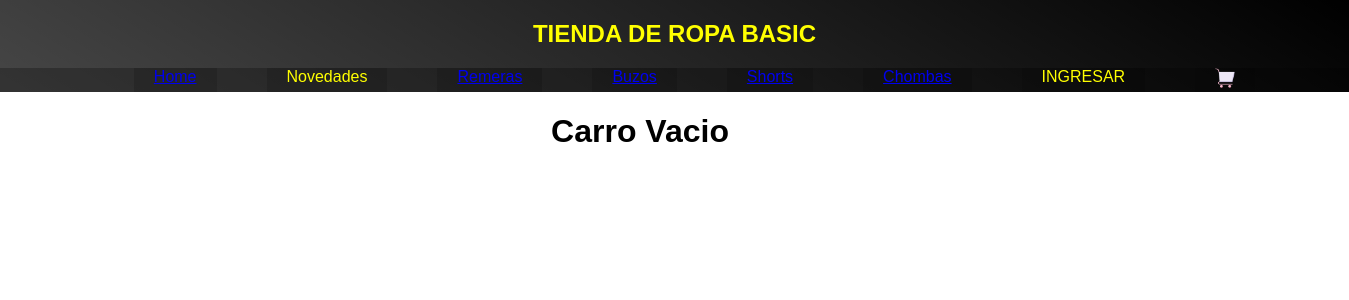
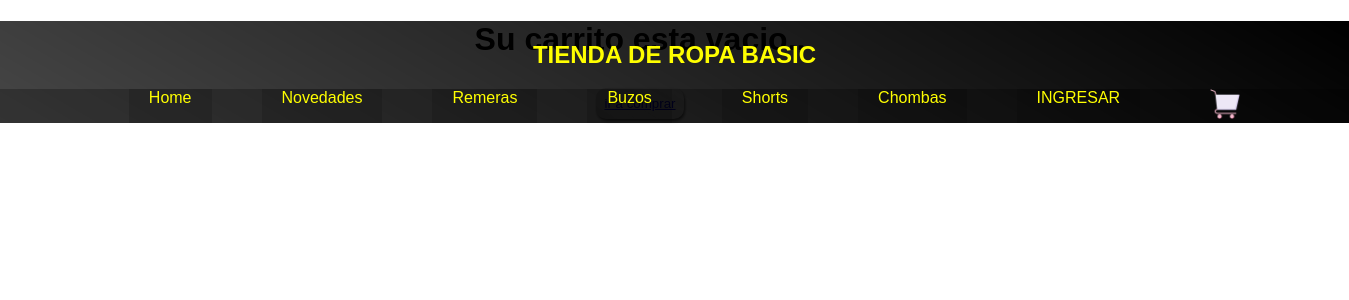
Before and after one commit to valen-ruggieri/React-Proyecto, a React (Create React App) app: page /cart in a window 1280 px wide. Shown: the top 300 px of the page, 1349 px wide, since content can reach past the window. Built offline with nearby package versions, Linux system fonts and the light colour scheme; a web font is replaced by a local one.

Commit message:
Desafio Cart View

```diff
--- a/src/App.css
+++ b/src/App.css
@@ -4,6 +4,7 @@
   background-image: linear-gradient(30deg, rgba(0, 0, 0, 0.727), rgb(0, 0, 0));
 
   width: 1349px;
+  position: fixed;
 }
 .tituloPrinc {
   text-align: center;
@@ -23,6 +24,7 @@
   background-color: rgba(0, 0, 0, 0.145);
 
   padding: 0px 20px;
+
 }
 .subMenu {
   list-style: none;
@@ -94,6 +96,8 @@ h4 {
 }
 
 .itemListContainer {
+  padding-top: 100px;
+
   display: flex;
   flex-wrap: wrap;
   justify-content: center;
@@ -112,6 +116,7 @@ h4 {
 }
 
 .itemDetailContainer {
+  padding: 0;
   display: flex;
   justify-content: center;
   align-items: center;
@@ -136,7 +141,8 @@ h4 {
   width: 300px;
   height: 300px;
   text-align: center;
-  margin: 20px;
+  margin: 70px 0px 0px 20px;
+
 }
 .imgItemDetail {
   width: 280px;
@@ -147,6 +153,7 @@ h4 {
 }
 
 .itemList {
+
   background-image: linear-gradient(
     30deg,
     rgba(194, 194, 194, 0.2),
@@ -167,6 +174,7 @@ h4 {
   position: absolute;
 }
 .itemListCategoria {
+  padding-top: 200px;
   display: flex;
   flex-wrap: nowrap;
 
@@ -179,10 +187,16 @@ h4 {
 
 .carrito {
 
+
   display: flex;
   justify-content: center;
   align-items: center;
+  flex-wrap: wrap;
 
+}
+.carritoContainer{
+  padding-top: 100px;
+ text-align:center;
 }
 .itemCart{
   margin: 20px;
@@ -194,3 +208,25 @@ h4 {
 .imgCart {
   border-radius: 10px;
 }
+.iconCart{
+  margin: 8px 0px 0px 2px;
+  background-color: yellow;;
+  border-radius: 50px;
+  padding: 0px 4px;
+  color: rgb(0, 0, 0);
+  font-size: 12px;
+  font-weight: 1000;
+  position: absolute;
+
+}
+
+.footerCart{
+
+  text-align: center;
+  margin: 20px;
+
+}
+.footerCart button {
+  color: white;
+  background-color: black;
+}
--- a/src/components/Cart.jsx
+++ b/src/components/Cart.jsx
@@ -1,24 +1,48 @@
 import React, { useContext } from "react";
+import { Link } from "react-router-dom";
 import CartItem from "./CartItem";
 import { cartContext } from "./Context";
 
 export default function Cart() {
-  const { cart, clearCart } = useContext(cartContext);
+  const { cart, clearCart, countCartItems } = useContext(cartContext);
+
 
 
   return (
     <>
-      {cart [0] ? (
+      {cart[0] ? (
+        <>
+        <section className="carritoContainer">
+        <h1>Tienes {countCartItems()} items en el carrito</h1>
         <button onClick={() => clearCart()}>Vaciar Carrito</button>
-      ) : (
-        <><h1 className="main">Carro Vacio</h1> </>
-      )}
-
-      <section className="carrito">
+        </section>
+        <section className="carrito">
         {cart.map((element, key) => {
           return <CartItem key={key} element={element} />;
         })}
       </section>
+      <section className="footerCart">
+        <button onClick={() => clearCart()} sty >
+          <Link to={"/listContainer"} onClick={()=>alert("Compra finalizada con exito")} style={{textDecoration : "none", color: "inherit"}}>
+            Finalizar Compra
+            </Link>
+            </button>
+      </section>
+
+
+        </>
+      ) : (
+        <>
+          <div className="main">
+            <h1>Su carrito esta vacio..</h1>
+            <button>
+              <Link to={"/listContainer"}> ir a comprar</Link>
+            </button>
+          </div>
+        </>
+      )}
+
+
     </>
   );
 }
--- a/src/components/CartItem.jsx
+++ b/src/components/CartItem.jsx
@@ -1,19 +1,19 @@
 import React, { useContext } from 'react';
 import { cartContext } from './Context';
 
-export default function CartItem({element,key}) {
+export default function CartItem({element}) {
 
     const {deleteItemCart} = useContext(cartContext)
 
 
   return (
       <>
-      <div id={key} className='itemCart'>
-       <img src={element.item.img} width={250} height={250} className='imgCart' alt={element.item.name}/>
-       <h1>{element.item.nombre}</h1>
-       <h2>Cantidad: {element.cant}u</h2>
-       <h2>Precio por unidad: {element.item.precio}</h2>
-       <h3>Subtotal: {element.cant * element.item.precio}</h3>
+      <div  className='itemCart'>
+       <img src={element.item.img} width={150} height={150} className='imgCart' alt={element.item.name}/>
+       <h4>{element.item.nombre}</h4>
+       <h4>Cantidad: {element.cant}u</h4>
+       <h4>Precio por unidad: {element.item.precio}</h4>
+       <h4>Subtotal: {element.cant * element.item.precio}</h4>
        <h4>cod: {element.item.id}</h4>
        <button onClick={()=> deleteItemCart(element.item.id)}>Eliminar</button>
        </div>
--- a/src/components/CartWidget.jsx
+++ b/src/components/CartWidget.jsx
@@ -1,13 +1,20 @@
-import React from "react";
+import React, { useContext } from "react";
 import logo from "../img/compras.png";
+import { cartContext } from "./Context";
 
 export default function CartWidget() {
+  const { cart, countCartItems } = useContext(cartContext);
+
   return (
     <>
+      <li>
+      <img src={logo} width={"30px"} alt="logo" />
+      {cart[0]?
+      <a className="iconCart">{countCartItems()}</a>
+    :
+    <></>}
 
-
-          <img src={logo} width={"20px"} alt="logo"></img>
-
+      </li>
 
     </>
   );
--- a/src/components/Context.jsx
+++ b/src/components/Context.jsx
@@ -19,23 +19,40 @@ export default function Context({ children }) {
     return cart.some((element) => element.item.id === id);
   }
 
-  function deleteItemCart(id){
-
-    const cartFilter = cart.filter(element => element.item.id !== id)
+  function deleteItemCart(id) {
+    const cartFilter = cart.filter((element) => element.item.id !== id);
 
     setCart(cartFilter);
-
-
   }
 
-  function clearCart (){
-    setCart([])
+  function clearCart() {
+    setCart([]);
   }
 
-  console.log(cart);
+  function countCartItems() {
+    const count = cart.map((element) => element.cant);
+
+    if (count.length > 0) {
+      const suma = count.reduce((a, b) => {
+        return a + b;
+      });
+
+      return suma;
+    }
+  }
+
   return (
     <>
-      <cartContext.Provider value={{ cart, addToCart, isInCart, deleteItemCart, clearCart}}>
+      <cartContext.Provider
+        value={{
+          cart,
+          addToCart,
+          isInCart,
+          deleteItemCart,
+          clearCart,
+          countCartItems,
+        }}
+      >
         {children}
       </cartContext.Provider>
     </>
--- a/src/components/ItemCategoria.jsx
+++ b/src/components/ItemCategoria.jsx
@@ -1,12 +1,15 @@
-import React, { useState } from "react";
+import React, { useContext, useState } from "react";
 import ContStock from "./ContStock";
 import { Link } from "react-router-dom";
+import { cartContext } from "./Context";
 
 export default function ItemCategoria({ categoriaLista }) {
+  const { addToCart } = useContext(cartContext);
   const [addItem, setAddItem] = useState(false);
 
   function onAdd(cant) {
     alert(`${categoriaLista.nombre} añadida al carrito + ${cant}`);
+    addToCart(categoriaLista, cant);
     setAddItem(true);
   }
 
--- a/src/components/NavBar.jsx
+++ b/src/components/NavBar.jsx
@@ -1,7 +1,6 @@
 import React from "react";
 import CartWidget from "./CartWidget";
 import { Link } from "react-router-dom";
-
 
 export default function NavBar() {
   return (
@@ -11,30 +10,29 @@ export default function NavBar() {
 
         <ul className="menu">
           <li>
-            <Link to={"/listContainer"}>Home</Link>
+            <Link to={"/listContainer"} style={{textDecoration : "none", color: "inherit"}}>Home</Link>
           </li>
           <li>Novedades</li>
 
           <li>
-            <Link to={"/itemCategoria/1"}> Remeras</Link>
+            <Link to={"/itemCategoria/1"} style={{textDecoration : "none", color: "inherit"}}> Remeras</Link>
           </li>
           <li>
-            <Link to={"/itemCategoria/2"}> Buzos </Link>
+            <Link to={"/itemCategoria/2"} style={{textDecoration : "none", color: "inherit"}}> Buzos </Link>
           </li>
           <li>
-            <Link to={"/itemCategoria/3"}> Shorts </Link>
+            <Link to={"/itemCategoria/3"} style={{textDecoration : "none", color: "inherit"}}> Shorts </Link>
           </li>
           <li>
-            <Link to={"/itemCategoria/4"}> Chombas </Link>
+            <Link to={"/itemCategoria/4"} style={{textDecoration : "none", color: "inherit"}}> Chombas </Link>
           </li>
 
           <li>INGRESAR</li>
 
-          <li>
-            <Link to={"/cart"}> <CartWidget /></Link>
-          </li>
-
-
+          <Link to={"/cart"} style={{textDecoration : "none", color: "inherit"}}>
+            {" "}
+            <CartWidget />
+          </Link>
         </ul>
       </nav>
     </>
--- a/src/productos.json
+++ b/src/productos.json
@@ -1,6 +1,6 @@
 [
   {
-    "nombre": "Remera Basic",
+    "nombre": "Remera Basic Gris",
     "precio": 1500,
     "stock": 60,
     "img": "https://i.ibb.co/Hhqtq0z/remera.jpg",
@@ -8,7 +8,7 @@
     "catg": "1"
   },
   {
-    "nombre": "Remera Basic",
+    "nombre": "Remera Basic Negra",
     "precio": 1500,
     "stock": 60,
     "img": "https://i.ibb.co/sqkz9j2/remera.jpg",
@@ -16,7 +16,7 @@
     "catg": "1"
   },
   {
-    "nombre": "Remera Basic",
+    "nombre": "Remera Basic Celeste",
     "precio": 1500,
     "stock": 60,
     "img": "https://i.ibb.co/FYPZ36t/remera.jpg",
@@ -24,7 +24,7 @@
     "catg": "1"
   },
   {
-    "nombre": "Remera Basic",
+    "nombre": "Remera Basic Blanca",
     "precio": 1500,
     "stock": 60,
     "img": "https://i.ibb.co/26V036V/remera.jpg",
@@ -33,7 +33,7 @@
   },
 
   {
-    "nombre": "Buzo Oversize",
+    "nombre": "Buzo Lila",
     "precio": 3000,
     "stock": 30,
     "img": "https://i.ibb.co/p4fVpZZ/Buzo.jpg",
@@ -41,7 +41,7 @@
     "catg": "2"
   },
   {
-    "nombre": "Buzo Oversize",
+    "nombre": "Buzo Amarillo",
     "precio": 3000,
     "stock": 30,
     "img": "https://i.ibb.co/2ns1n9s/buzo.jpg",
@@ -49,7 +49,7 @@
     "catg": "2"
   },
   {
-    "nombre": "Buzo Oversize",
+    "nombre": "Buzo Rosa",
     "precio": 3000,
     "stock": 30,
     "img": "https://i.ibb.co/chHfWFw/buzo.jpg",
@@ -57,7 +57,7 @@
     "catg": "2"
   },
   {
-    "nombre": "Buzo Oversize",
+    "nombre": "Buzo Blanco",
     "precio": 3000,
     "stock": 30,
     "img": "https://i.ibb.co/Cs1z4K4/buzo.jpg",
@@ -66,7 +66,7 @@
   },
 
   {
-    "nombre": "Short De Baño",
+    "nombre": "Short De Baño Rojo",
     "precio": 2000,
     "stock": 70,
     "img": "https://i.ibb.co/t28Q7SR/Short.jpg",
@@ -74,7 +74,7 @@
     "catg": "3"
   },
   {
-    "nombre": "Short De Baño",
+    "nombre": "Short De Baño Azul",
     "precio": 2000,
     "stock": 70,
     "img": "https://i.ibb.co/YbJhfH6/short.jpg",
@@ -82,7 +82,7 @@
     "catg": "3"
   },
   {
-    "nombre": "Short De Baño",
+    "nombre": "Short De Baño Rosa",
     "precio": 2000,
     "stock": 70,
     "img": "https://i.ibb.co/QMSDTkZ/short.jpg",
@@ -90,7 +90,7 @@
     "catg": "3"
   },
   {
-    "nombre": "Short De Baño",
+    "nombre": "Short De Baño Verde",
     "precio": 2000,
     "stock": 70,
     "img": "https://i.ibb.co/4fdHvLw/short.jpg",
@@ -99,7 +99,7 @@
   },
 
   {
-    "nombre": "Chomba De Pique",
+    "nombre": "Chomba Roja",
     "precio": 2500,
     "stock": 40,
     "img": "https://i.ibb.co/9ZDdSNV/chomba.jpg",
@@ -107,7 +107,7 @@
     "catg": "4"
   },
   {
-    "nombre": "Chomba De Pique",
+    "nombre": "Chomba Azul",
     "precio": 2500,
     "stock": 40,
     "img": "https://i.ibb.co/xGc2b7G/chomba.jpg",
@@ -115,7 +115,7 @@
     "catg": "4"
   },
   {
-    "nombre": "Chomba De Pique",
+    "nombre": "Chomba Azul Oscuro",
     "precio": 2500,
     "stock": 40,
     "img": "https://i.ibb.co/9q3qfmC/chomba.jpg",
@@ -123,7 +123,7 @@
     "catg": "4"
   },
   {
-    "nombre": "Chomba De Pique",
+    "nombre": "Chomba Bordo",
     "precio": 2500,
     "stock": 40,
     "img": "https://i.ibb.co/StFKvdz/chomba.jpg",
```
